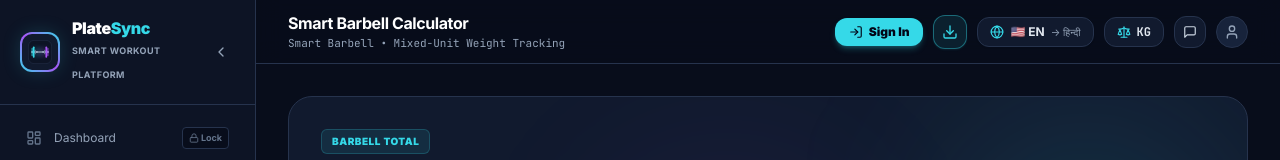
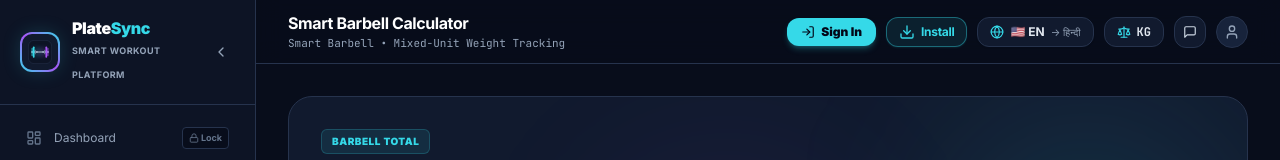
Before and after one commit to SamilUka86/PlateSync, a React (Vite) app: page / in a window 1280 px wide. Shown: the top 160 px of the page. Built offline with nearby package versions, Linux system fonts and the light colour scheme; no server answers.

Commit message:
fix: make install button and pop-up fully responsive and fix text visibility

```diff
--- a/src/components/layout/Header.jsx
+++ b/src/components/layout/Header.jsx
@@ -238,7 +238,7 @@ export const Header = ({ activeTab, setActiveTab, onOpenMobileMenu, collapsed, s
           </button>
         )}
 
-        {/* PWA Install Button with 5-Second "Click here to install" Pop-Up (Strictly for non-signed-in users, no logo inside) */}
+        {/* PWA Install Button with Responsive Label & 5-Second "Click here to install" Pop-Up (Strictly for non-signed-in users, no logo inside) */}
         <div className="relative shrink-0">
           <button
             type="button"
@@ -246,7 +246,7 @@ export const Header = ({ activeTab, setActiveTab, onOpenMobileMenu, collapsed, s
               setShowInstallPromptBubble(false);
               handleInstallClick();
             }}
-            className={`shrink-0 flex items-center justify-center p-2 rounded-xl border transition active:scale-95 cursor-pointer shadow-sm ${
+            className={`shrink-0 flex items-center gap-1.5 px-2.5 sm:px-3 py-1.5 rounded-xl border transition active:scale-95 cursor-pointer shadow-sm ${
               showInstallPromptBubble && !isStandalone && !currentUser && !isDemoMode
                 ? 'border-neon-cyan bg-neon-cyan text-slate-950 shadow-glow-cyan ring-2 ring-neon-cyan ring-offset-2 ring-offset-midnight-bg animate-pulse'
                 : isStandalone
@@ -257,10 +257,13 @@ export const Header = ({ activeTab, setActiveTab, onOpenMobileMenu, collapsed, s
             aria-label="Install App"
           >
             {isStandalone ? (
-              <CheckCircle2 className="w-4 h-4 text-emerald-400 shrink-0" />
+              <CheckCircle2 className="w-3.5 h-3.5 sm:w-4 sm:h-4 text-emerald-400 shrink-0" />
             ) : (
-              <Download className="w-4 h-4 shrink-0" />
+              <Download className="w-3.5 h-3.5 sm:w-4 sm:h-4 shrink-0" />
             )}
+            <span className="hidden sm:inline font-bold text-xs tracking-tight">
+              {isStandalone ? 'Installed' : 'Install'}
+            </span>
           </button>
 
           {/* 5-second popup on first visit / refresh - only for non-signed-in users with no logo */}
@@ -270,24 +273,24 @@ export const Header = ({ activeTab, setActiveTab, onOpenMobileMenu, collapsed, s
                 setShowInstallPromptBubble(false);
                 handleInstallClick();
               }}
-              className="absolute top-full mt-2 right-0 sm:left-1/2 sm:-translate-x-1/2 z-[100] cursor-pointer animate-in fade-in slide-in-from-top-2 duration-200 select-none"
+              className="absolute top-full mt-2 left-1/2 -translate-x-1/2 z-[100] cursor-pointer animate-in fade-in slide-in-from-top-1 duration-200 select-none max-w-[calc(100vw-24px)]"
               title="Click here to install PlateSync"
             >
               {/* Upward triangular arrow pointing directly at the download icon */}
-              <div className="flex justify-end sm:justify-center pr-3 sm:pr-0 -mb-[1px]">
+              <div className="flex justify-center -mb-[1px]">
                 <div className="w-0 h-0 border-x-[6px] border-x-transparent border-b-[6px] border-b-neon-cyan drop-shadow-sm" />
               </div>
 
               {/* Badge bubble - Just 'Click here to install' without logo */}
               <div className="px-3.5 py-1.5 rounded-2xl bg-gradient-to-r from-neon-cyan to-[#22d3ee] text-slate-950 text-xs sm:text-[13px] font-black shadow-[0_10px_25px_-5px_rgba(53,217,232,0.6),0_0_15px_rgba(53,217,232,0.4)] flex items-center gap-2 border-2 border-white/60 tracking-tight whitespace-nowrap hover:scale-105 transition active:scale-95">
-                <span className="font-black text-slate-950">Click here to install</span>
+                <span className="font-black text-slate-950 tracking-tight">Click here to install</span>
                 <button
                   type="button"
                   onClick={(e) => {
                     e.stopPropagation();
                     setShowInstallPromptBubble(false);
                   }}
-                  className="ml-1 p-0.5 hover:bg-black/25 rounded-full transition text-slate-950"
+                  className="ml-1 p-0.5 hover:bg-black/25 rounded-full transition text-slate-950 shrink-0"
                   aria-label="Dismiss install tip"
                 >
                   <X className="w-3.5 h-3.5 stroke-[2.5]" />
```
